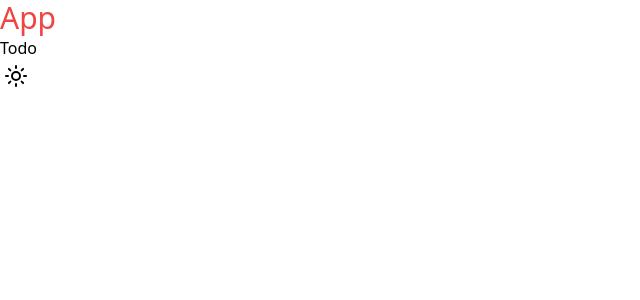
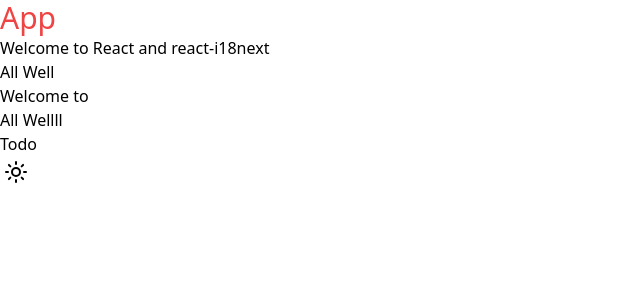
Before and after one commit to Viacheslav-ua/react-skils, a React (Vite) app: page / in a window 1280 px wide. Shown: the top 300 px of the page, without its empty margins (0-640 px from the left). Built offline with nearby package versions, Linux system fonts and the light colour scheme.

Commit message:
Added localisation function

```diff
--- a/package.json
+++ b/package.json
@@ -11,9 +11,11 @@
   },
   "dependencies": {
     "@types/node": "^22.7.5",
+    "i18next": "^23.15.2",
     "lucide-react": "^0.451.0",
     "react": "^18.3.1",
-    "react-dom": "^18.3.1"
+    "react-dom": "^18.3.1",
+    "react-i18next": "^15.0.2"
   },
   "devDependencies": {
     "@eslint/js": "^9.11.1",
--- a/src/app/App.tsx
+++ b/src/app/App.tsx
@@ -1,11 +1,18 @@
 import { Todo } from 'modules/todo'
 import { ToggleTheme } from './components/toggle-theme/ToggleTheme'
+import { useTranslation } from 'react-i18next'
 
 function App() {
 
+  const {t} = useTranslation()
+
   return (
-    <div className=" dark:bg-slate-700 transition-colors">
-      <h1 className="text-3xl text-red-500 dark:text-orange-200 dark:bg-slate-700">App</h1>
+    <div className=" dark:bg-slate-600 dark:text-white transition-colors">
+      <h1 className="text-3xl text-red-500 dark:text-red-200">App</h1>
+      <h2>{t('Welcome to React')}</h2>
+      <h2>{t('Well')}</h2>
+      <h2>{t('W')}</h2>
+      <h2>{t('Wellll')}</h2>
       <Todo />
       <ToggleTheme />
     </div>
--- /dev/null
+++ b/src/app/translate.ts
@@ -0,0 +1,10 @@
+export const appEn = {
+  "W": "Welcome to",
+  "Wellll": "All Wellll"
+}
+
+export const appUk = {
+  "W": "Ласкаво" +
+        " і i18n",
+  "Wellll": "Все добреLL"
+}
--- /dev/null
+++ b/src/i18n.ts
@@ -0,0 +1,38 @@
+import i18n from "i18next";
+import { initReactI18next } from "react-i18next";
+import { appEn, appUk } from 'app/translate'
+
+const resources = {
+  en: {
+    translation: Object.assign({
+      "Welcome to React": "Welcome to React and react-i18next",
+      "Well": "All Well"
+    },
+    appEn,
+
+    )
+  },
+  uk: {
+    translation: Object.assign({
+      "Welcome to React": "Ласкаво просимо до React" +
+        " і i18n",
+      "Well": "Все добре"
+    },
+    appUk,
+
+  )
+  }
+};
+
+i18n
+  .use(initReactI18next)
+  .init({
+    resources,
+    lng: "en",
+    fallbackLng: 'en',
+    interpolation: {
+      escapeValue: false
+    }
+  });
+
+  export default i18n;
--- a/src/main.tsx
+++ b/src/main.tsx
@@ -1,6 +1,7 @@
 import { StrictMode } from 'react'
 import { createRoot } from 'react-dom/client'
 import './index.css'
+import './i18n'
 import App from 'app/App'
 
 
```
Also changed, not shown: 1 other file (tests, documents, lock files or other folders).
